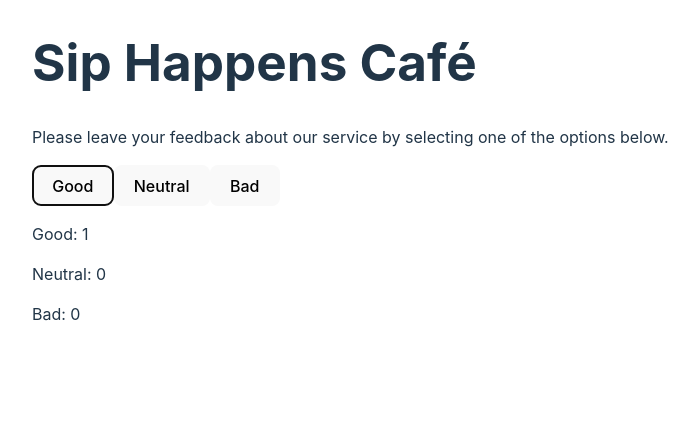
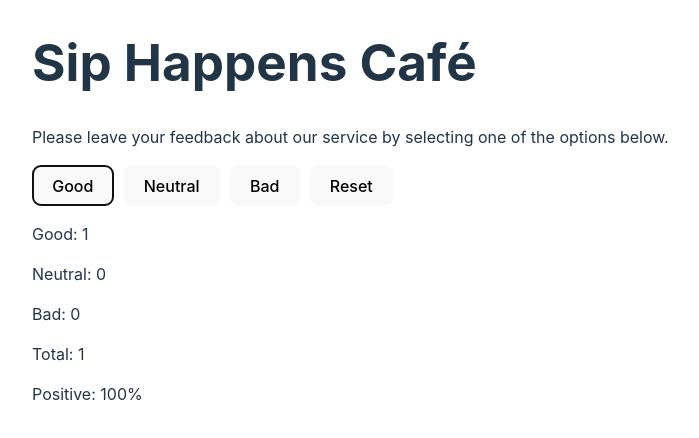
Before and after one commit to korolvv/goit-react-hw-02, a React (Vite) app: page / in a window 1280 px wide. Both pictures are taken after a click on the button "Good". Shown: the top 438 px of the page, without its empty margins (18-717 px from the left). Built offline with nearby package versions, Linux system fonts and the light colour scheme.

Commit message:
final code

```diff
--- a/src/components/App/App.jsx
+++ b/src/components/App/App.jsx
@@ -1,38 +1,73 @@
 import "./App.module.css";
-import { useState } from "react";
+import { useEffect, useState } from "react";
 import Description from "../Description/Description";
 import Options from "../Options/Options";
 import Feedback from "../Feedback/Feedback";
+import Notification from "../Notification/Notification";
 
 function App() {
-	const [feedback, setFeedback] = useState({
-		good: 0,
-		neutral: 0,
-		bad: 0,
+	const [isClick, setIsClick] = useState(false);
+	const [feedback, setFeedback] = useState(() => {
+		const savedFeedback = localStorage.getItem("feedback-data");
+		if (savedFeedback !== null) {
+			let data = JSON.parse(savedFeedback);
+			if (data.good !== 0) {
+				setIsClick(!isClick);
+				return data;
+			}
+			return data;
+		} else {
+			isClick === true ? setIsClick(!isClick) : isClick;
+			return {
+				good: 0,
+				neutral: 0,
+				bad: 0,
+			};
+		}
 	});
 
-	const [isClick, setIsClick] = useState(false);
-
-	const handleIsClick = () => {
-		setIsClick(!isClick);
-	};
+	useEffect(() => {
+		localStorage.setItem("feedback-data", JSON.stringify(feedback));
+	}, [feedback]);
 
 	const updateFeedback = (feedbackType) => {
 		setFeedback({
 			...feedback,
 			[feedbackType]: feedback[feedbackType] + 1,
 		});
+		isClick === false ? setIsClick(!isClick) : isClick;
 	};
+
+	const resetFeedback = () => {
+		setFeedback({
+			good: 0,
+			neutral: 0,
+			bad: 0,
+		});
+		setIsClick(!isClick);
+	};
+
+	const totalFeedback = feedback.good + feedback.neutral + feedback.bad;
+
+	const positiveFeedback = Math.round((feedback.good / totalFeedback) * 100);
 
 	return (
 		<>
 			<Description />
 			<Options
-				feedback={feedback}
 				onUpdate={updateFeedback}
-				onClick={handleIsClick}
+				isClick={isClick}
+				onReset={resetFeedback}
 			/>
-			{!isClick && <Feedback values={feedback} />}
+			{isClick ? (
+				<Feedback
+					values={feedback}
+					total={totalFeedback}
+					positive={positiveFeedback}
+				/>
+			) : (
+				<Notification />
+			)}
 		</>
 	);
 }
--- a/src/components/Feedback/Feedback.jsx
+++ b/src/components/Feedback/Feedback.jsx
@@ -1,9 +1,11 @@
-export default function Feedback({ values }) {
+export default function Feedback({ values, total, positive }) {
 	return (
 		<>
 			<p>Good: {values.good}</p>
 			<p>Neutral: {values.neutral}</p>
 			<p>Bad: {values.bad}</p>
+			<p>Total: {total}</p>
+			<p>Positive: {positive}%</p>
 		</>
 	);
 }
--- /dev/null
+++ b/src/components/Notification/Notification.jsx
@@ -0,0 +1,3 @@
+export default function Notification() {
+	return <div style={{ marginTop: 20 }}>No feedback yet</div>;
+}
--- a/src/components/Options/Options.jsx
+++ b/src/components/Options/Options.jsx
@@ -1,9 +1,12 @@
-export default function Options({ onUpdate }) {
+import css from "./Options.module.css";
+
+export default function Options({ onUpdate, isClick, onReset }) {
 	return (
 		<>
 			<button onClick={() => onUpdate("good")}>Good</button>
 			<button onClick={() => onUpdate("neutral")}>Neutral</button>
 			<button onClick={() => onUpdate("bad")}>Bad</button>
+			{isClick && <button onClick={onReset}>Reset</button>}
 		</>
 	);
 }
--- a/src/components/Options/Options.module.css
+++ b/src/components/Options/Options.module.css
@@ -0,0 +1,4 @@
+button {
+	margin-right: 10px;
+	border-color: rgba(245, 245, 220, 0.539);
+}
```
